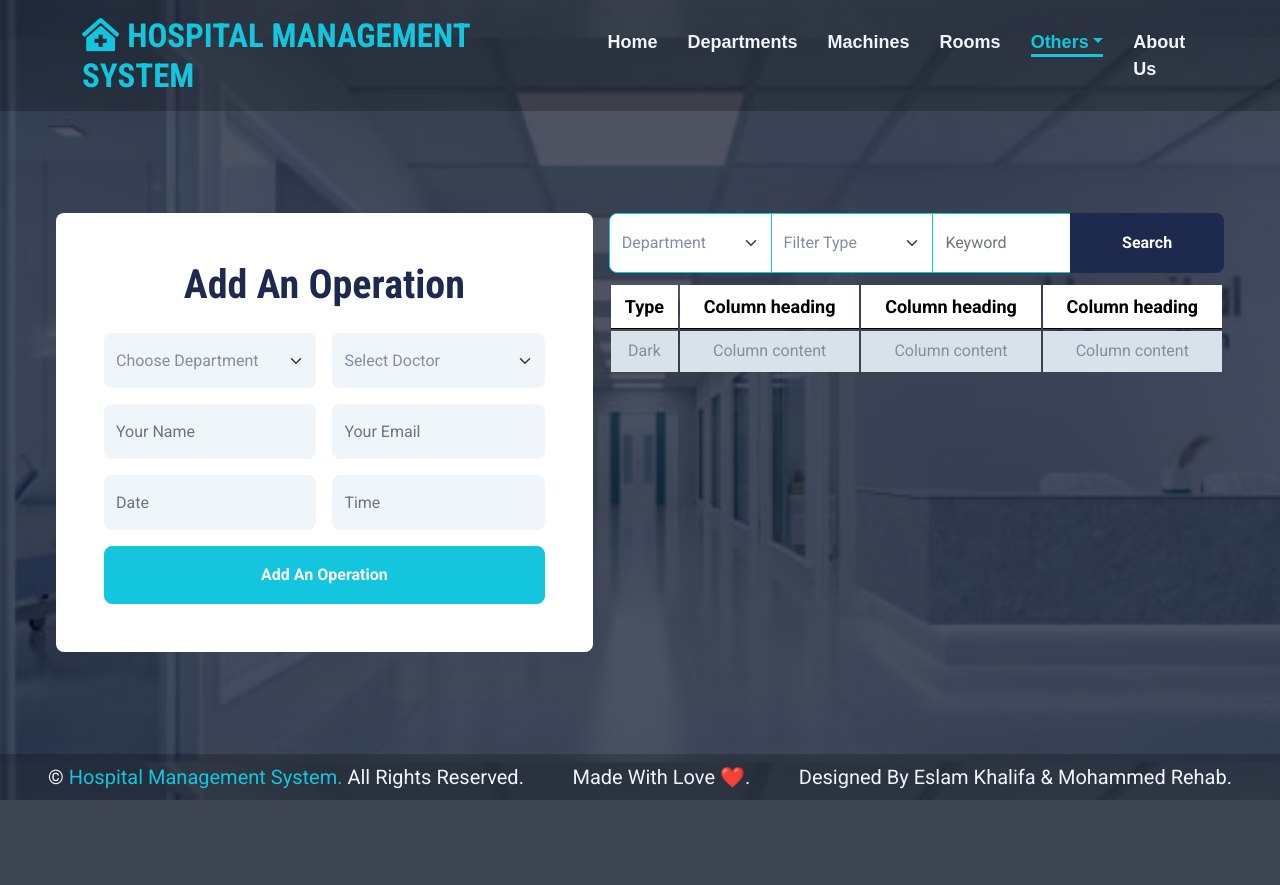
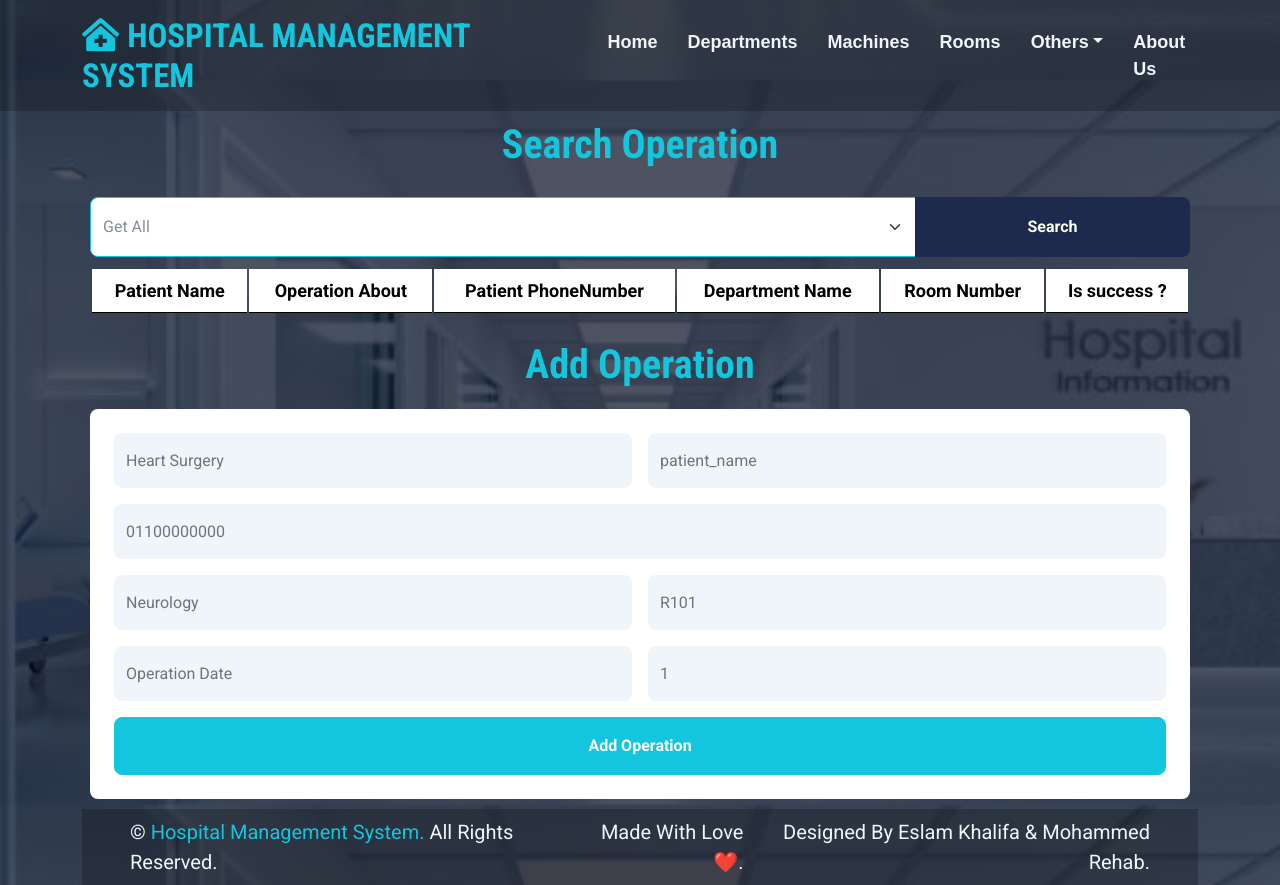
Before and after one commit to ahmdeltoky03/Hospital-Management-System, a Flask app: page /operations in a window 1280 px wide. Before the commit the page ends 800 px from the top, so only its background shows below. Run offline with Flask 3, Linux system fonts and the light colour scheme; lists and menus that the app fills with data are empty; some libraries are stand-ins or nearby versions.

Commit message:
Added operations_routes and absences_routes

```diff
--- a/web/hospital_management_system/routes.py
+++ b/web/hospital_management_system/routes.py
@@ -1,7 +1,7 @@
 from flask import render_template, request, flash, redirect, url_for
 from hospital_management_system import app, conn
 import pyodbc
-from hospital_management_system.routes_code import machine_routes, department_routes, patient_routes, rooms_routes, visits_routes
+from hospital_management_system.routes_code import machine_routes, department_routes, patient_routes, rooms_routes, visits_routes,operations_routes,absence_routes
 
 @app.route('/')
 @app.route('/home')
@@ -12,9 +12,7 @@ def home():
 def about_us():
     return render_template('about_us.html')
 
-@app.route('/absence')
-def absence():
-    return render_template('absence.html')
+
 
 @app.route('/appointments')
 def appointments():
@@ -27,7 +25,3 @@ def bills():
 @app.route('/employees')
 def employees():
     return render_template('employees.html')
-
-@app.route('/operations')
-def operations():
-    return render_template('operations.html')
--- a/web/hospital_management_system/templates/operations.html
+++ b/web/hospital_management_system/templates/operations.html
@@ -1,97 +1,108 @@
 {% extends 'base.html' %}
 
-{% block others %}active{% endblock %}
+{% block operations %}active{% endblock %}
 
 {% block content %}
-<div class="main-footer px-5">
-    <div class="post_to_database px-2">
-        <div class="bg-white text-center rounded p-5">
-            <h1 class="mb-4">Add An Operation</h1>
-            <form>
-                <div class="row g-3">
+<div class="container">
+    <!-- Flash messages -->
+    {% with messages = get_flashed_messages(with_categories=true) %}
+        {% if messages %}
+            <div class="alert-container">
+                <ul>
+                    {% for category, message in messages %}
+                        <li class="alert alert-{{ category }}">{{ message }}</li>
+                    {% endfor %}
+                </ul>
+            </div>
+        {% endif %}
+    {% endwith %}
+
+    <!-- Radio Buttons and Forms -->
+    <div style="display: flex; justify-content: center; flex-direction: row; flex-wrap: wrap;">
+        <!-- Search Form -->
+        <h1 style="color: var(--primary); margin-top: 10px;">Search Operation</h1>
+        <div class="form-section search-operation-form" style="width: 100%; margin-left: auto;">
+            <div class="get_from_database px-2" style="width: 100%;">
+                <form method="GET">
+                    <div class="input-group">
+                        <select id="filter" onchange="updateInputField()" class="form-select border-primary w-5" style="height: 60px;" name="search">
+                            <option value="getAll">Get All</option>
+                        </select>
+
+                        <input type="text" style="display: none;" id="textInput" class="form-control border-primary w-45" placeholder="Keyword" name="value_text">
+                        <button type="submit" class="btn btn-dark border-0 w-25">Search</button>
+                    </div>
+                </form>
+                <div class="div_table" style="margin-top: 10px; text-align: center; max-height: 430px; overflow: auto;">
+                    <table class="table table-hover" style="border-collapse: separate; border-spacing: 2px;">
+                        <thead>
+                            <tr>
+                                <th style="background-color: white; color: black; font-weight: bold; font-size: 18px;">Patient Name</th>
+                                <th style="background-color: white; color: black; font-weight: bold; font-size: 18px;">Operation About </th>
+                                <th style="background-color: white; color: black; font-weight: bold; font-size: 18px;">Patient PhoneNumber</th>
+                                <th style="background-color: white; color: black; font-weight: bold; font-size: 18px;">Department Name</th>
+                                <th style="background-color: white; color: black; font-weight: bold; font-size: 18px;">Room Number</th>
+                                <th style="background-color: white; color: black; font-weight: bold; font-size: 18px;">Is success ? </th>
+
+                            </tr>
+                        </thead>
+                        <tbody>
+                          {% for operation in operations %}
+                          <tr>
+                              <td class="patient-name" style="background-color: #d8e2ea; color: #44677d;">{{ operation.patient_name }}</td>
+                              <td class="operation-about" style="background-color: #d8e2ea; color: #44677d;">{{ operation.operation_about }}</td>
+                              <td class="patient-phone-number" style="background-color: #d8e2ea; color: #44677d;">{{ operation.patient_phone_number }}</td>
+                              <td class="department-name" style="background-color: #d8e2ea; color: #44677d;">{{ operation.department_name }}</td>
+                              <td class="room-number" style="background-color: #d8e2ea; color: #44677d;">{{ operation.room_number }}</td>
+                              <td class="success" style="background-color: #d8e2ea; color: #44677d;">{{ operation.success}}</td>
+
+                          </tr>
+                          {% endfor %}
+                      </tbody>
+                      </table>
+                </div>
+            </div>
+        </div>
+    </div>
+
+    <!-- Add Form -->
+    <h1 style="color: var(--primary); margin-top: 10px; text-align: center;">Add Operation</h1>
+    <div class="form-section add-absence-form" style="width: 100%; margin-left: auto; margin-bottom: 10px;">
+        <div class="post_to_database px-2" style="width: 100%;">
+            <div class="bg-white text-center rounded p-4">
+              <form method="POST">
+                <div class="row g-3" style="display: flex; justify-content: center;">
                     <div class="col-12 col-sm-6">
-                        <select class="form-select bg-light border-0" style="height: 55px;">
-                            <option selected>Choose Department</option>
-                            <option value="1">Department 1</option>
-                            <option value="2">Department 2</option>
-                            <option value="3">Department 3</option>
-                        </select>
+                        <input type="text" class="form-control bg-light border-0" placeholder="Heart Surgery" style="height: 55px;" name="operation_about">
                     </div>
                     <div class="col-12 col-sm-6">
-                        <select class="form-select bg-light border-0" style="height: 55px;">
-                            <option selected>Select Doctor</option>
-                            <option value="1">Doctor 1</option>
-                            <option value="2">Doctor 2</option>
-                            <option value="3">Doctor 3</option>
-                        </select>
+                      <input type="text" class="form-control bg-light border-0" placeholder="patient_name" style="height: 55px;" name="patient_name">
+                  </div>
+                    <div class="col-12 col-sm-12">
+                        <input type="text" class="form-control bg-light border-0" placeholder="01100000000" style="height: 55px;" name="patient_phone_number">
                     </div>
                     <div class="col-12 col-sm-6">
-                        <input type="text" class="form-control bg-light border-0" placeholder="Your Name" style="height: 55px;">
+                        <input type="text" class="form-control bg-light border-0" placeholder="Neurology" style="height: 55px;" name="department_name">
                     </div>
                     <div class="col-12 col-sm-6">
-                        <input type="email" class="form-control bg-light border-0" placeholder="Your Email" style="height: 55px;">
+                        <input type="text" class="form-control bg-light border-0" placeholder="R101" style="height: 55px;" name="room_number">
                     </div>
                     <div class="col-12 col-sm-6">
                       <div class="date" id="date" data-target-input="nearest">
                           <input type="text"
                           class="form-control bg-light border-0 datetimepicker-input"
-                                placeholder="Date" data-target="#date" data-toggle="datetimepicker" style="height: 55px;">
+                                  placeholder="Operation Date" data-target="#date" data-toggle="datetimepicker" style="height: 55px;" name="operation_date">
                       </div>
                     </div>
                     <div class="col-12 col-sm-6">
-                        <div class="time" id="time" data-target-input="nearest">
-                            <input type="text"
-                                class="form-control bg-light border-0 datetimepicker-input"
-                                placeholder="Time" data-target="#time" data-toggle="datetimepicker" style="height: 55px;">
-                        </div>
+                      <input type="text" class="form-control bg-light border-0" placeholder="1" style="height: 55px;" name="success">
                     </div>
                     <div class="col-12">
-                        <button class="btn btn-primary w-100 py-3" type="submit">Add An Operation</button>
+                        <button class="btn btn-primary w-100 py-3" type="submit">Add Operation</button>
                     </div>
                 </div>
               </form>
             </div>
         </div>
-
-    <div class="get_from_database px-2">
-        <div class="">
-            <div class="input-group">
-                <select class="form-select border-primary w-5" style="height: 60px;">
-                    <option selected>Department</option>
-                    <option value="1">Department 1</option>
-                    <option value="2">Department 2</option>
-                    <option value="3">Department 3</option>
-                </select>
-                <select class="form-select border-primary w-5" style="height: 60px;">
-                    <option selected>Filter Type</option>
-                    <option value="min">Less Than</option>
-                    <option value="max">More Than</option>
-                    <option value="equal">Equal</option>
-                </select>
-                <input type="text" class="form-control border-primary w-45" placeholder="Keyword">
-                <button class="btn btn-dark border-0 w-25">Search</button>
-            </div>
-        </div>
-        <div class="div_table" style="margin-top: 10px; text-align: center;">
-            <table class="table table-hover" style="border-collapse: separate; border-spacing: 2px;">
-                <thead>
-                    <tr>
-                        <th style="background-color: white; color: black; font-weight: bold; font-size: 18px;">Type</th>
-                        <th style="background-color: white; color: black; font-weight: bold; font-size: 18px;">Column heading</th>
-                        <th style="background-color: white; color: black; font-weight: bold; font-size: 18px;">Column heading</th>
-                        <th style="background-color: white; color: black; font-weight: bold; font-size: 18px;">Column heading</th>
-                    </tr>
-                </thead>
-                <tbody>
-                    <tr>
-                        <td style="background-color: #d8e2ea;">Dark</td>
-                        <td style="background-color: #d8e2ea;">Column content</td>
-                        <td style="background-color: #d8e2ea;">Column content</td>
-                        <td style="background-color: #d8e2ea;">Column content</td>
-                    </tr>
-                </tbody>
-            </table>
-        </div>
-    </div>
     </div>
 {% endblock %}
```
Also changed, not shown: web/hospital_management_system/__init__.py (+9 -8 lines), web/hospital_management_system/routes_code/absence_routes.py (added, +95 -0 lines), web/hospital_management_system/routes_code/operations_routes.py (added, +109 -0 lines), web/hospital_management_system/templates/about_us.html (+6 -6 lines), web/hospital_management_system/templates/absence.html (+75 -76 lines). Lines whose indentation alone changed are shown as unchanged.
